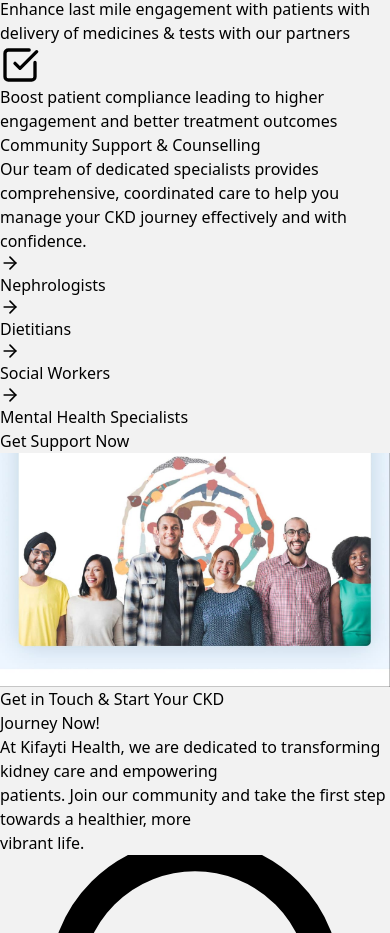
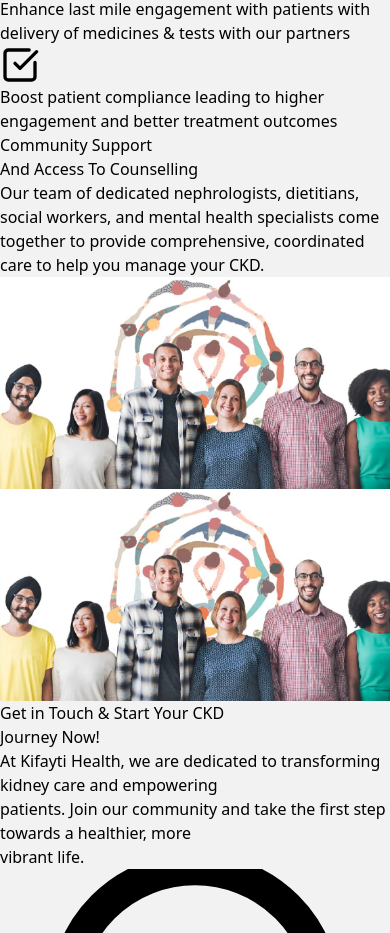
Before and after one commit to Aryanzs/marketing_site, a React (Vite) app: page /patients in a window 390 px wide. Shown: the part 2780-3713 px from the top of the page. Built offline with nearby package versions, Linux system fonts and the light colour scheme.

Commit message:
modified communitysupport

```diff
--- a/src/components/CommunitySupport.jsx
+++ b/src/components/CommunitySupport.jsx
@@ -1,95 +1,138 @@
+// import React from 'react';
+// import { motion, useAnimation } from 'framer-motion';
+// import { useInView } from 'react-intersection-observer';
+// import { ArrowRight } from 'lucide-react';
+// import communityImage from '../assets/images/community.png'; // Using the original image path
+
+// const CommunitySupport = () => {
+//   const controls = useAnimation();
+//   const [ref, inView] = useInView({
+//     threshold: 0.3,
+//     triggerOnce: false,
+//   });
+
+//   React.useEffect(() => {
+//     if (inView) {
+//       controls.start('visible');
+//     } else {
+//       controls.start('hidden');
+//     }
+//   }, [controls, inView]);
+
+//   const containerVariants = {
+//     hidden: { opacity: 0, y: 50 },
+//     visible: {
+//       opacity: 1,
+//       y: 0,
+//       transition: { duration: 0.7, ease: 'easeOut', staggerChildren: 0.2 }
+//     },
+//   };
+
+//   const itemVariants = {
+//     hidden: { opacity: 0, y: 20 },
+//     visible: {
+//       opacity: 1,
+//       y: 0,
+//       transition: { duration: 0.5, ease: 'easeOut' }
+//     },
+//   };
+
+//   return (
+//     <div className="bg-gradient-to-b from-blue-50 to-white py-24 px-6">
+//       <motion.div
+//         ref={ref}
+//         initial="hidden"
+//         animate={controls}
+//         variants={containerVariants}
+//         className="container mx-auto"
+//       >
+//         <motion.h2
+//           variants={itemVariants}
+//           className="text-4xl md:text-5xl font-bold text-gray-800 mb-8 text-center"
+//         >
+//           Community Support & Counselling
+//         </motion.h2>
+
+//         <div className="flex flex-col md:flex-row items-center justify-between gap-12">
+//           <motion.div variants={itemVariants} className="md:w-1/2">
+//             <p className="text-xl text-gray-700 mb-6 leading-relaxed">
+//               Our team of dedicated specialists provides comprehensive, coordinated care to help you manage your CKD journey effectively and with confidence.
+//             </p>
+//             <ul className="space-y-4 mb-8">
+//               {['Nephrologists', 'Dietitians', 'Social Workers', 'Mental Health Specialists'].map((specialist, index) => (
+//                 <motion.li
+//                   key={index}
+//                   variants={itemVariants}
+//                   className="flex items-center text-lg text-gray-600"
+//                 >
+//                   <ArrowRight className="text-blue-500 mr-2" size={20} />
+//                   {specialist}
+//                 </motion.li>
+//               ))}
+//             </ul>
+//             <motion.button
+//               variants={itemVariants}
+//               className="bg-blue-600 hover:bg-blue-700 text-white font-bold py-3 px-6 rounded-full transition duration-300 ease-in-out transform hover:scale-105"
+//             >
+//               Get Support Now
+//             </motion.button>
+//           </motion.div>
+
+//           <motion.div
+//             variants={itemVariants}
+//             className="md:w-1/2"
+//           >
+//             <img
+//               src={communityImage}
+//               alt="Community Support"
+//               className="w-full h-auto rounded-lg shadow-2xl"
+//             />
+//           </motion.div>
+//         </div>
+//       </motion.div>
+//     </div>
+//   );
+// };
+
+// export default CommunitySupport;
+
 import React from 'react';
-import { motion, useAnimation } from 'framer-motion';
-import { useInView } from 'react-intersection-observer';
-import { ArrowRight } from 'lucide-react';
-import communityImage from '../assets/images/community.png'; // Using the original image path
+import communityImage from '../assets/images/community1.png';
 
 const CommunitySupport = () => {
-  const controls = useAnimation();
-  const [ref, inView] = useInView({
-    threshold: 0.3,
-    triggerOnce: false,
-  });
+  return (
+    <div className="   bg-blue-50 h-full py-12 px-4 sm:px-6 lg:px-8">
+      <div className="max-w-5xl bg-white mx-auto text-center">
+        {/* Text Section */}
+        <h1 className="text-4xl font-extrabold text-left px-8 py-4 text-teal-900 sm:text-5xl">
+          Community Support
+          <br />
+          And Access To Counselling
+        </h1>
+        <p className="mt-4 text-lg text-left px-8 text-teal-800">
+          Our team of dedicated nephrologists, dietitians, social workers, and mental health
+          specialists come together to provide comprehensive, coordinated care to help you manage
+          your CKD.
+        </p>
 
-  React.useEffect(() => {
-    if (inView) {
-      controls.start('visible');
-    } else {
-      controls.start('hidden');
-    }
-  }, [controls, inView]);
-
-  const containerVariants = {
-    hidden: { opacity: 0, y: 50 },
-    visible: {
-      opacity: 1,
-      y: 0,
-      transition: { duration: 0.7, ease: 'easeOut', staggerChildren: 0.2 }
-    },
-  };
-
-  const itemVariants = {
-    hidden: { opacity: 0, y: 20 },
-    visible: {
-      opacity: 1,
-      y: 0,
-      transition: { duration: 0.5, ease: 'easeOut' }
-    },
-  };
-
-  return (
-    <div className="bg-gradient-to-b from-blue-50 to-white py-24 px-6">
-      <motion.div
-        ref={ref}
-        initial="hidden"
-        animate={controls}
-        variants={containerVariants}
-        className="container mx-auto"
-      >
-        <motion.h2
-          variants={itemVariants}
-          className="text-4xl md:text-5xl font-bold text-gray-800 mb-8 text-center"
-        >
-          Community Support & Counselling
-        </motion.h2>
-
-        <div className="flex flex-col md:flex-row items-center justify-between gap-12">
-          <motion.div variants={itemVariants} className="md:w-1/2">
-            <p className="text-xl text-gray-700 mb-6 leading-relaxed">
-              Our team of dedicated specialists provides comprehensive, coordinated care to help you manage your CKD journey effectively and with confidence.
-            </p>
-            <ul className="space-y-4 mb-8">
-              {['Nephrologists', 'Dietitians', 'Social Workers', 'Mental Health Specialists'].map((specialist, index) => (
-                <motion.li
-                  key={index}
-                  variants={itemVariants}
-                  className="flex items-center text-lg text-gray-600"
-                >
-                  <ArrowRight className="text-blue-500 mr-2" size={20} />
-                  {specialist}
-                </motion.li>
-              ))}
-            </ul>
-            <motion.button
-              variants={itemVariants}
-              className="bg-blue-600 hover:bg-blue-700 text-white font-bold py-3 px-6 rounded-full transition duration-300 ease-in-out transform hover:scale-105"
-            >
-              Get Support Now
-            </motion.button>
-          </motion.div>
-
-          <motion.div
-            variants={itemVariants}
-            className="md:w-1/2"
-          >
+        {/* Image Section */}
+        <div className="mt-10 flex justify-center">
+          <div className="relative">
+            {/* Background Illustration */}
             <img
               src={communityImage}
-              alt="Community Support"
-              className="w-full h-auto rounded-lg shadow-2xl"
+              alt="Background Illustration"
+              className="absolute inset-0 w-full h-full object-cover"
             />
-          </motion.div>
+            {/* Group Photo */}
+            <img
+              src={communityImage}
+              alt="Group of people"
+              className="relative z-10 max-w-full mx-auto"
+            />
+          </div>
         </div>
-      </motion.div>
+      </div>
     </div>
   );
 };
```
Also changed, not shown: src/assets/images/community1.png (added).
